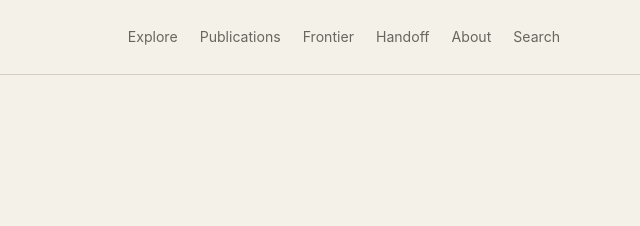
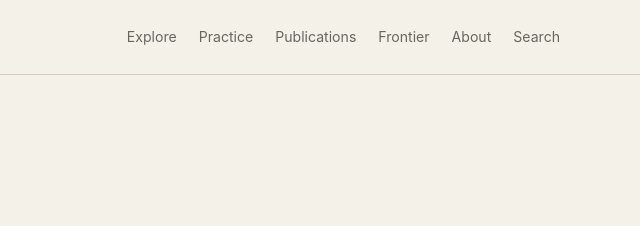
Before and after one commit to TsatsuAmable/agalmicresearch, an Astro site: page / in a window 1280 px wide. Shown: the top 226 px of the page, 640-1280 px from the left. Built offline with nearby package versions, Linux system fonts and the light colour scheme; Astro itself is replaced by a stand-in of ours.

Commit message:
Put practice in primary navigation

```diff
--- a/src/components/Header.astro
+++ b/src/components/Header.astro
@@ -4,9 +4,9 @@ const base = import.meta.env.BASE_URL.replace(/\/$/, '');
 const route = (segment = '') => segment ? `${base}/${segment.replace(/^\//, '')}` : `${base}/`;
 const links = [
   { href: route('explore'), label: 'Explore' },
+  { href: route('practice'), label: 'Practice' },
   { href: route('publications'), label: 'Publications' },
   { href: route('frontier'), label: 'Frontier' },
-  { href: route('handoff'), label: 'Handoff' },
   { href: route('about'), label: 'About' },
   { href: route('search'), label: 'Search' },
 ];
```
